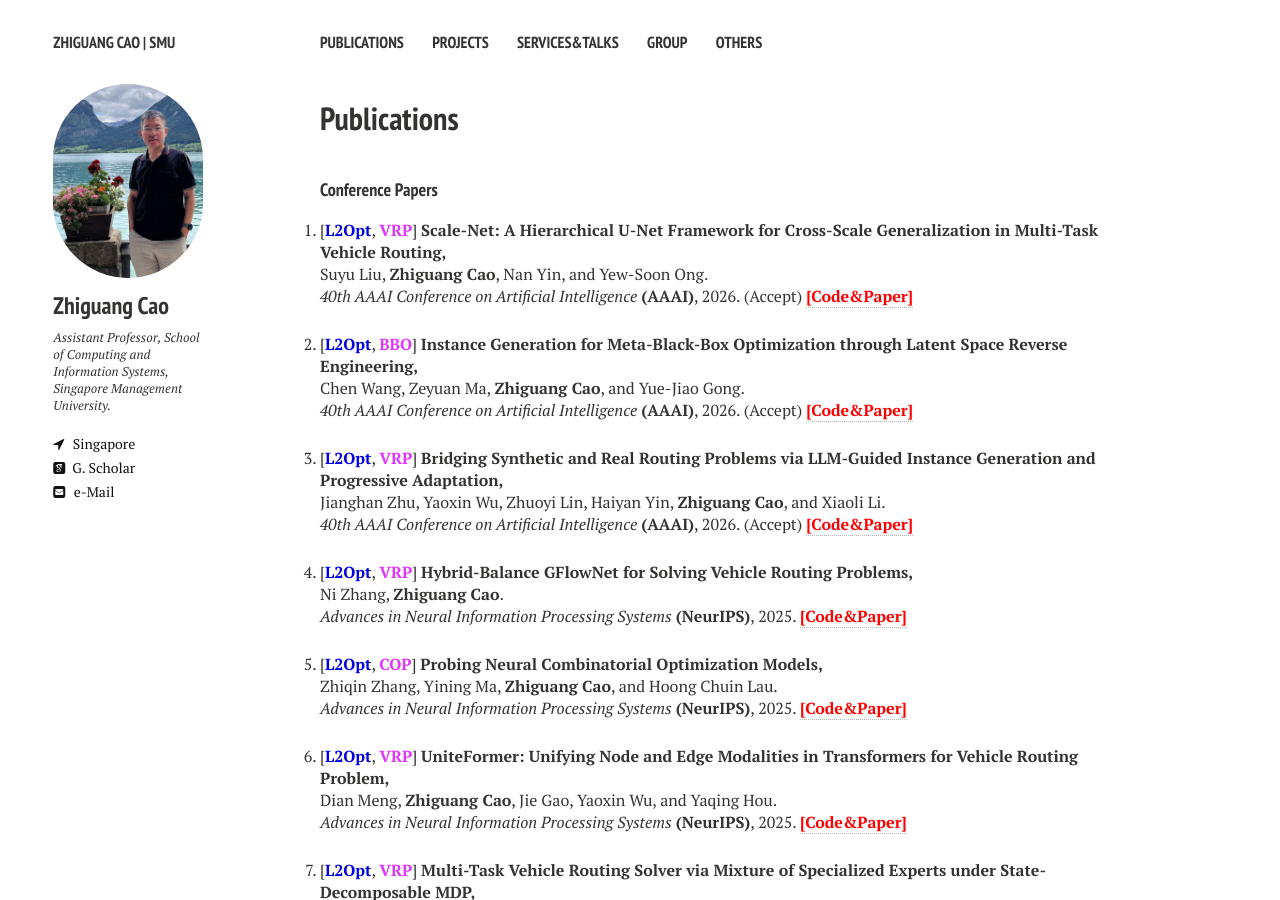
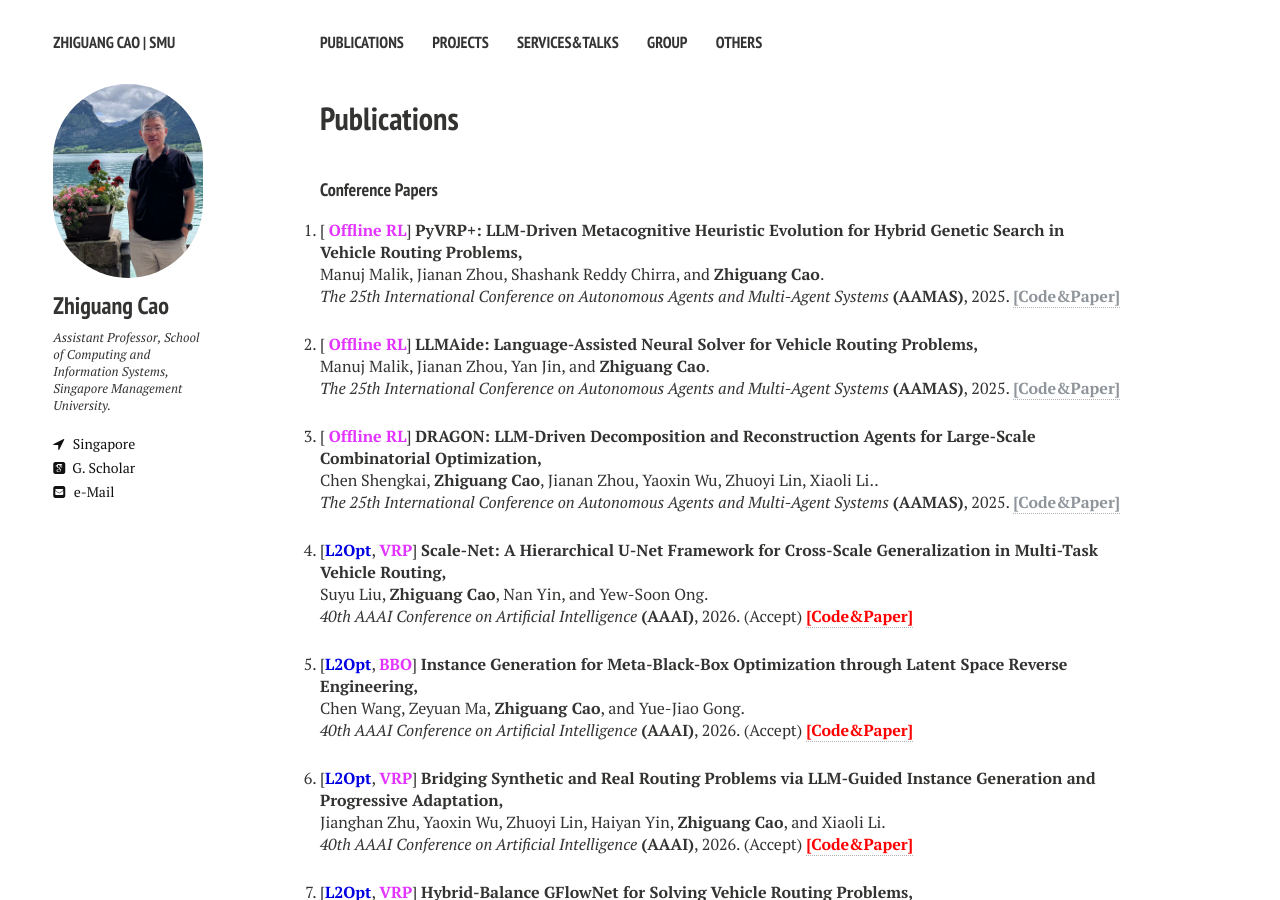
Before and after one commit to zhiguangcaosg/zhiguangcaosg.github.io, a Jekyll site: the page built from publications.md, in a window 1280 px wide and 900 px high. Built offline with Jekyll 4.4.1, drawn with Linux system fonts in a browser that asks for light colours; nearby versions of some CDN libraries.

Commit message:
Update publications.html

```diff
--- a/_layouts/publications.html
+++ b/_layouts/publications.html
@@ -92,14 +92,35 @@ div.bibtex pre { font-size: 75%; overflow: auto;  width: 100%; padding: 0em 0em;
 
 <li>
 <p>
+[ <font color="#E333FF"><b>Offline RL</b></font>] <b>PyVRP+: LLM-Driven Metacognitive Heuristic Evolution for Hybrid Genetic Search in Vehicle Routing Problems,</b>
+<br> Manuj Malik, Jianan Zhou, Shashank Reddy Chirra, and <b>Zhiguang Cao</b>.<br>
+<i>The 25th International Conference on Autonomous Agents and Multi-Agent Systems</i> <b>(AAMAS)</b>, 2025. <a href="https://zhiguangcaosg.github.io/publications/"> <font color="#8F959A"><b>[Code&Paper]</b> </font></a>
+</p>
+</li>
+
+<li>
+<p>
+[ <font color="#E333FF"><b>Offline RL</b></font>] <b>LLMAide: Language-Assisted Neural Solver for Vehicle Routing Problems,</b>
+<br> Manuj Malik, Jianan Zhou, Yan Jin, and <b>Zhiguang Cao</b>.<br>
+<i>The 25th International Conference on Autonomous Agents and Multi-Agent Systems</i> <b>(AAMAS)</b>, 2025. <a href="https://zhiguangcaosg.github.io/publications/"> <font color="#8F959A"><b>[Code&Paper]</b> </font></a>
+</p>
+</li>
+
+<li>
+<p>
+[ <font color="#E333FF"><b>Offline RL</b></font>] <b>DRAGON: LLM-Driven Decomposition and Reconstruction Agents for Large-Scale Combinatorial Optimization,</b>
+<br> Chen Shengkai, <b>Zhiguang Cao</b>, Jianan Zhou, Yaoxin Wu, Zhuoyi Lin, Xiaoli Li.</b>.<br>
+<i>The 25th International Conference on Autonomous Agents and Multi-Agent Systems</i> <b>(AAMAS)</b>, 2025. <a href="https://zhiguangcaosg.github.io/publications/"> <font color="#8F959A"><b>[Code&Paper]</b> </font></a>
+</p>
+</li>
+
+<li>
+<p>
 [<font color="#0000E3"><b>L2Opt</b></font>, <font color="#E333FF"><b>VRP</b></font>] <b>Scale-Net: A Hierarchical U-Net Framework for Cross-Scale Generalization in Multi-Task Vehicle Routing,</b>
 <br> Suyu Liu, <b>Zhiguang Cao</b>, Nan Yin, and Yew-Soon Ong.<br>
 <i>40th AAAI Conference on Artificial Intelligence</i> <b>(AAAI)</b>, 2026. (Accept) <a href="https://github.com/lsyysl9711/Scale-Net" target="_blank"> <font color="#FF0000"><b>[Code&Paper]</b> </font></a>
 </p>
 </li>
-
-
-
 
 <li>
 <p>
```
